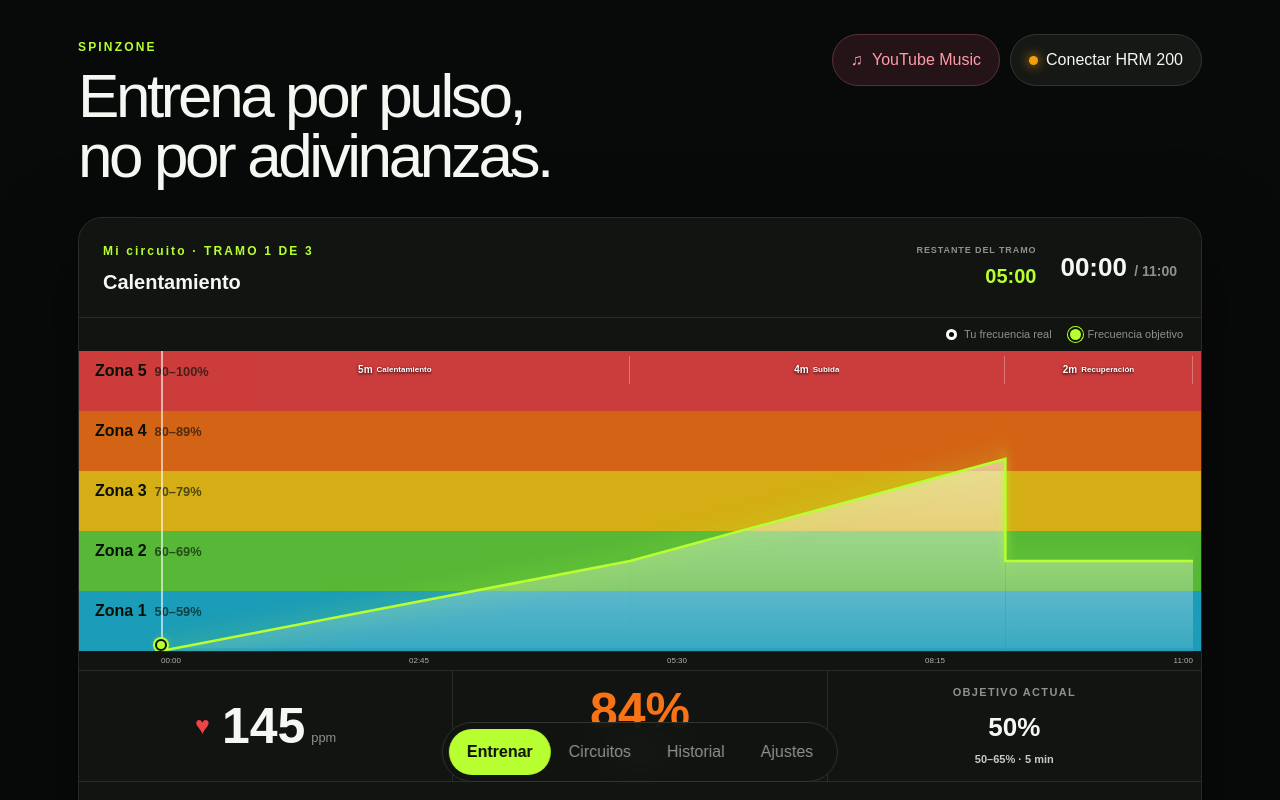
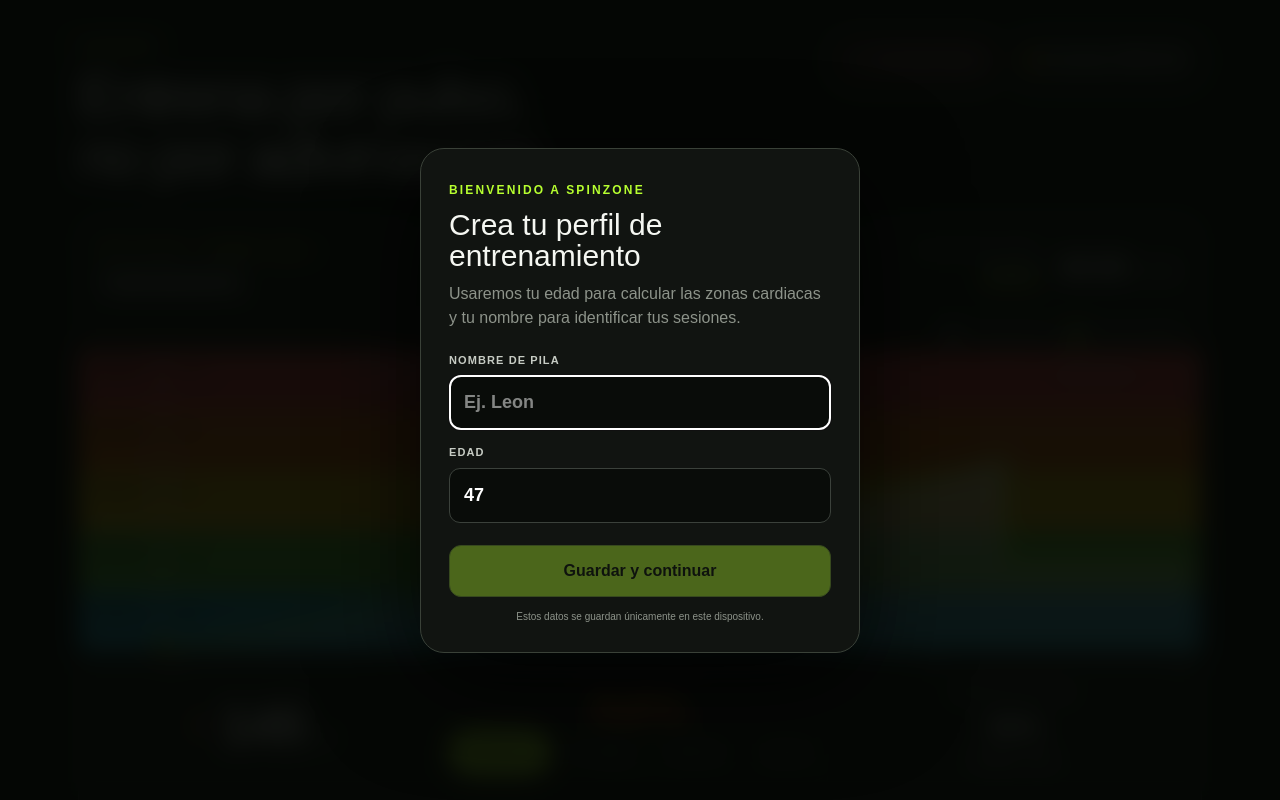
Before and after one commit to leongarciaV/spinzone, a Next.js app: page / in a window 1280 px wide. Shown: the top 800 px of the page. Built offline with nearby package versions, Linux system fonts and the light colour scheme.

Commit message:
Añade perfil familiar e historial por nombre

```diff
--- a/app/globals.css
+++ b/app/globals.css
@@ -83,11 +83,12 @@
 .connect-to-start-button { border: 1px solid #8d3140; background: #ef4458; color: white; }
 .pause-button { border: 1px solid #d19b32; background: #3b2b0c; color: #ffd36d; }
 .stop-button { border: 1px solid #7b3737; background: #321515; color: #ff8c8c; }
-.profile-settings { display: grid; grid-template-columns: 1fr 1fr 1.4fr; gap: 18px; align-items: end; padding: 18px 24px; border-top: 1px solid #282c28; }
+.profile-settings { display: grid; grid-template-columns: 1fr 1fr 1fr 1.4fr; gap: 18px; align-items: end; padding: 18px 24px; border-top: 1px solid #282c28; }
 .profile-settings label, .profile-settings > div { display: flex; flex-direction: column; gap: 7px; }
 .profile-settings span { color: var(--muted); font-size: 12px; font-weight: 800; text-transform: uppercase; letter-spacing: .08em; }
 .age-field { display: flex; align-items: center; gap: 8px; }
 .age-field input { width: 82px; padding: 8px 10px; border: 1px solid #3b413b; border-radius: 9px; background: #0b0e0b; color: white; font-size: 18px; font-weight: 800; }
+.name-field { width: 100%; min-width: 0; padding: 9px 10px; border: 1px solid #3b413b; border-radius: 9px; background: #0b0e0b; color: white; font-size: 16px; font-weight: 800; }
 .age-field small, .profile-settings p { color: var(--muted); }
 .profile-settings strong { font-size: 20px; }
 .profile-settings p { margin: 0 0 7px; font-size: 13px; text-align: right; }
@@ -166,6 +167,16 @@
 .history-list article > b { padding: 7px 9px; border-radius: 99px; font-size: 10px; text-align: center; text-transform: uppercase; }
 .history-list .completed { color: #a9f78c; background: #1d3817; }
 .history-list .stopped { color: #ffc079; background: #3b2610; }
+.onboarding-backdrop { position: fixed; z-index: 100; inset: 0; display: grid; place-items: center; padding: 18px; background: #050705e8; backdrop-filter: blur(12px); }
+.onboarding-card { width: min(440px, 100%); padding: 28px; border: 1px solid #3a4138; border-radius: 24px; background: #111411; box-shadow: 0 30px 100px #000c; }
+.onboarding-card h2 { margin: 8px 0 10px; font-size: 30px; line-height: 1.05; }
+.onboarding-card p { margin: 0 0 22px; color: var(--muted); line-height: 1.5; }
+.onboarding-card label { display: flex; flex-direction: column; gap: 7px; margin-top: 14px; }
+.onboarding-card label > span { color: #c7ccc4; font-size: 11px; font-weight: 900; letter-spacing: .1em; text-transform: uppercase; }
+.onboarding-card input { width: 100%; padding: 13px 14px; border: 1px solid #3b413b; border-radius: 11px; background: #090c09; color: white; font-size: 18px; font-weight: 800; }
+.onboarding-card button { width: 100%; margin-top: 22px; padding: 13px; border: 1px solid #7ead37; border-radius: 12px; background: #b7ff30; color: #0b1008; font-weight: 900; }
+.onboarding-card button:disabled { opacity: .35; }
+.onboarding-card > small { display: block; margin-top: 12px; color: var(--muted); font-size: 10px; text-align: center; }
 @media (max-width: 680px) {
   .app-shell { padding: 12px 10px 76px; }
   .topbar { align-items: center; margin-bottom: 10px; }
--- a/app/page.tsx
+++ b/app/page.tsx
@@ -68,6 +68,7 @@
   averageHeartRate: number;
   maximumHeartRate: number;
   completed: boolean;
+  userName?: string;
 }
 
 function makeMtbProfileProgressive(template: CircuitTemplate): CircuitTemplate {
@@ -150,7 +151,10 @@
 export default function Home() {
   const [activeView, setActiveView] = useState("Entrenar");
   const [heartRate, setHeartRate] = useState(145);
+  const [firstName, setFirstName] = useState("");
   const [ageInput, setAgeInput] = useState("47");
+  const [profileLoaded, setProfileLoaded] = useState(false);
+  const [profileComplete, setProfileComplete] = useState(false);
   const [connectionStatus, setConnectionStatus] = useState<"idle" | "connecting" | "reconnecting" | "connected" | "error">("idle");
   const [sensorName, setSensorName] = useState("HRM 200");
   const [connectionMessage, setConnectionMessage] = useState("");
@@ -235,19 +239,25 @@
 
   useEffect(() => {
     const savedAge = localStorage.getItem("spinzone-age");
+    const savedFirstName = localStorage.getItem("spinzone-first-name");
     const savedSegments = localStorage.getItem("spinzone-segments");
     const savedName = localStorage.getItem("spinzone-circuit-name");
     const savedHistory = localStorage.getItem("spinzone-history");
     const savedAudio = localStorage.getItem("spinzone-audio-enabled");
     if (savedAge) setAgeInput(savedAge);
+    if (savedFirstName) setFirstName(savedFirstName);
     if (savedSegments) setSegments(JSON.parse(savedSegments));
     if (savedName) setCircuitName(savedName);
     if (savedHistory) setHistory(JSON.parse(savedHistory));
     if (savedAudio !== null) setAudioEnabled(savedAudio === "true");
+    const savedAgeNumber = Number(savedAge);
+    setProfileComplete(Boolean(savedFirstName?.trim()) && Number.isFinite(savedAgeNumber) && savedAgeNumber >= 15 && savedAgeNumber <= 90);
+    setProfileLoaded(true);
     if ("serviceWorker" in navigator) navigator.serviceWorker.register("/sw.js");
   }, []);
 
-  useEffect(() => { localStorage.setItem("spinzone-age", ageInput); }, [ageInput]);
+  useEffect(() => { if (profileLoaded) localStorage.setItem("spinzone-age", ageInput); }, [ageInput, profileLoaded]);
+  useEffect(() => { if (profileLoaded) localStorage.setItem("spinzone-first-name", firstName); }, [firstName, profileLoaded]);
   useEffect(() => { localStorage.setItem("spinzone-segments", JSON.stringify(segments)); }, [segments]);
   useEffect(() => { localStorage.setItem("spinzone-circuit-name", circuitName); }, [circuitName]);
   useEffect(() => { localStorage.setItem("spinzone-history", JSON.stringify(history)); }, [history]);
@@ -461,6 +471,7 @@
     if (elapsedSeconds > 0) {
       const result: WorkoutHistory = {
         id: Date.now(), date: new Date().toISOString(), circuit: circuitName,
+        userName: firstName.trim(),
         durationSeconds: elapsedSeconds,
         averageHeartRate: heartRateSamplesRef.current ? Math.round(heartRateTotalRef.current / heartRateSamplesRef.current) : heartRate,
         maximumHeartRate: sessionMaximumRef.current || heartRate, completed,
@@ -602,11 +613,41 @@
     }
   }
 
+  function saveInitialProfile(event: React.FormEvent<HTMLFormElement>) {
+    event.preventDefault();
+    const cleanName = firstName.trim();
+    if (!cleanName || age < 15 || age > 90) return;
+    setFirstName(cleanName);
+    setAgeInput(String(age));
+    localStorage.setItem("spinzone-first-name", cleanName);
+    localStorage.setItem("spinzone-age", String(age));
+    setProfileComplete(true);
+  }
+
   return (
     <main className={`app-shell ${activeView === "Entrenar" ? "training-view" : ""} ${sessionState !== "ready" ? "session-active" : ""}`}>
+      {profileLoaded && !profileComplete && (
+        <div className="onboarding-backdrop" role="presentation">
+          <form className="onboarding-card" onSubmit={saveInitialProfile} aria-labelledby="onboarding-title">
+            <span className="eyebrow">BIENVENIDO A SPINZONE</span>
+            <h2 id="onboarding-title">Crea tu perfil de entrenamiento</h2>
+            <p>Usaremos tu edad para calcular las zonas cardiacas y tu nombre para identificar tus sesiones.</p>
+            <label>
+              <span>Nombre de pila</span>
+              <input autoFocus autoComplete="given-name" maxLength={30} value={firstName} onChange={(event) => setFirstName(event.target.value)} placeholder="Ej. Leon" />
+            </label>
+            <label>
+              <span>Edad</span>
+              <input type="number" inputMode="numeric" min="15" max="90" value={ageInput} onChange={(event) => setAgeInput(event.target.value)} />
+            </label>
+            <button type="submit" disabled={!firstName.trim() || !Number.isFinite(parsedAge) || parsedAge < 15 || parsedAge > 90}>Guardar y continuar</button>
+            <small>Estos datos se guardan únicamente en este dispositivo.</small>
+          </form>
+        </div>
+      )}
       <header className="topbar">
         <div>
-          <span className="eyebrow">SPINZONE</span>
+          <span className="eyebrow">SPINZONE{firstName ? ` · HOLA, ${firstName.toUpperCase()}` : ""}</span>
           <h1>Entrena por pulso,<br />no por adivinanzas.</h1>
         </div>
         <div className="topbar-actions">
@@ -729,13 +770,19 @@
       {activeView === "Circuitos" && <CircuitEditor segments={segments} setSegments={setSegments}
         circuitName={circuitName} setCircuitName={setCircuitName} onTrain={() => setActiveView("Entrenar")} />}
 
-      {activeView === "Historial" && <HistoryView history={history} formatTime={formatTime} />}
+      {activeView === "Historial" && <HistoryView history={history} formatTime={formatTime} currentUserName={firstName} />}
 
       {activeView === "Ajustes" && (
         <section className="empty-view">
           <span className="eyebrow">AJUSTES</span>
           <h2>Preferencias de entrenamiento</h2>
           <div className="profile-settings settings-profile">
+            <label>
+              <span>Nombre de pila</span>
+              <input className="name-field" autoComplete="given-name" maxLength={30} value={firstName}
+                onChange={(event) => setFirstName(event.target.value)}
+                onBlur={() => setFirstName((current) => current.trim() || "Usuario")} />
+            </label>
             <label>
               <span>Tu edad</span>
               <div className="age-field">
@@ -894,15 +941,15 @@
   );
 }
 
-function HistoryView({ history, formatTime }: { history: WorkoutHistory[]; formatTime: (seconds: number) => string }) {
+function HistoryView({ history, formatTime, currentUserName }: { history: WorkoutHistory[]; formatTime: (seconds: number) => string; currentUserName: string }) {
   return (
     <section className="history-card">
-      <div className="history-header"><span className="label">HISTORIAL LOCAL</span><h2>Mis entrenamientos</h2><p>Guardados en este dispositivo y disponibles sin conexión.</p></div>
+      <div className="history-header"><span className="label">HISTORIAL LOCAL</span><h2>Entrenamientos de {currentUserName || "la familia"}</h2><p>Guardados en este dispositivo y disponibles sin conexión.</p></div>
       {history.length === 0 ? <div className="history-empty">Aún no hay sesiones. Inicia un entrenamiento para crear la primera.</div> : (
         <div className="history-list">
           {history.map((item) => (
             <article key={item.id}>
-              <div><small>{new Date(item.date).toLocaleDateString("es", { day: "numeric", month: "short", year: "numeric" })}</small><strong>{item.circuit}</strong></div>
+              <div><small>{item.userName || currentUserName || "Usuario"} · {new Date(item.date).toLocaleDateString("es", { day: "numeric", month: "short", year: "numeric" })}</small><strong>{item.circuit}</strong></div>
               <span>{formatTime(item.durationSeconds)}<small>tiempo</small></span>
               <span>{item.averageHeartRate}<small>ppm media</small></span>
               <span>{item.maximumHeartRate}<small>ppm máxima</small></span>
```
